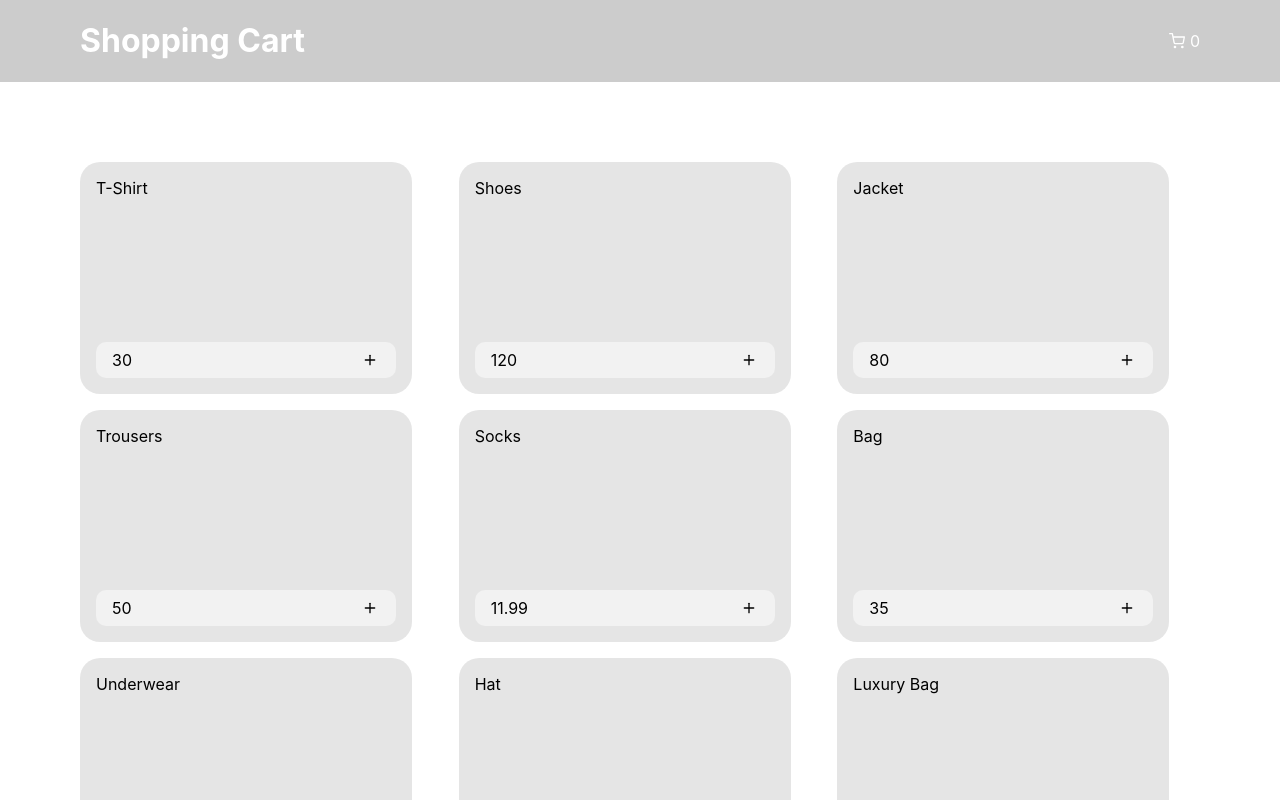
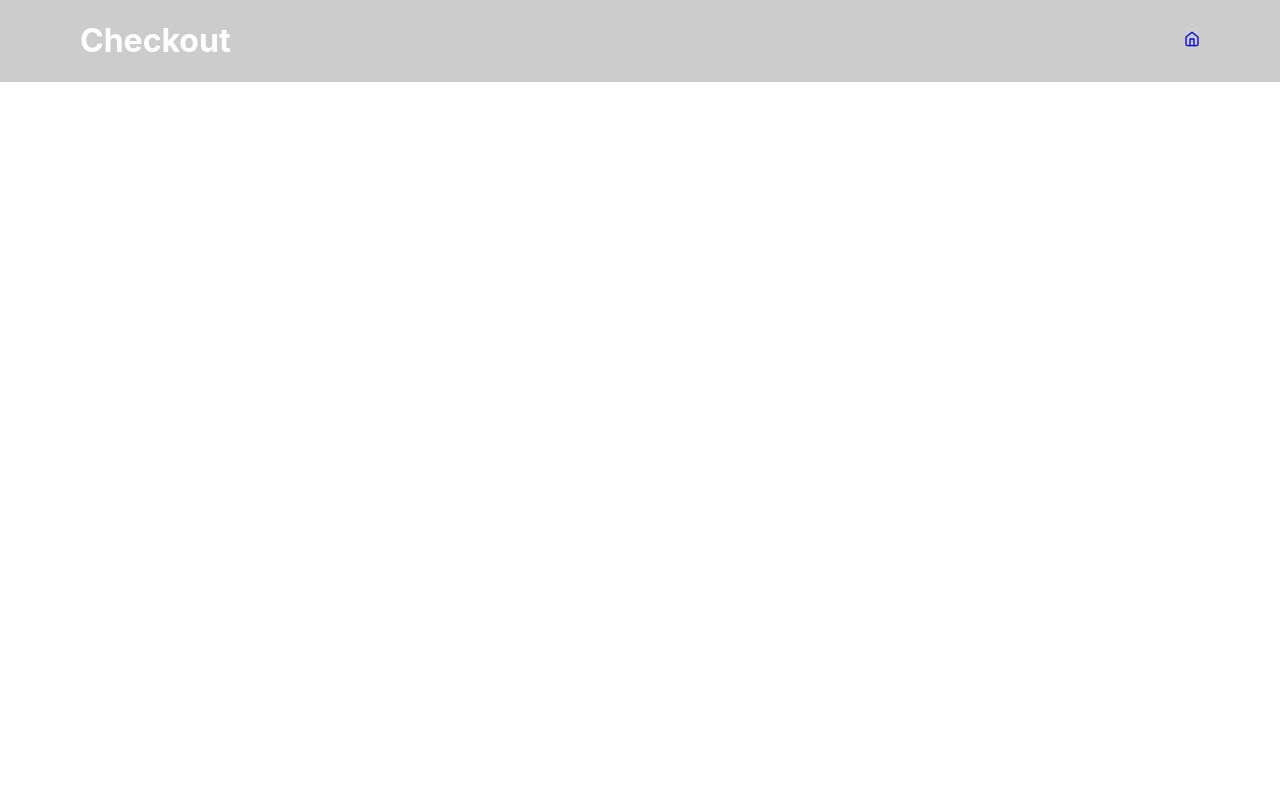
Before and after one commit to ibahm/Shopping-Cart-ContextAPI, a React (Create React App) app: page /Pages/Checkout in a window 1280 px wide. Shown: the top 800 px of the page. Built offline with nearby package versions, Linux system fonts and the light colour scheme.

Commit message:
New Components to handle the checkout page
- Implemented context api to pass the state up to checkout page and components

```diff
--- a/package.json
+++ b/package.json
@@ -9,6 +9,7 @@
     "react": "^18.2.0",
     "react-dom": "^18.2.0",
     "react-icons": "^4.4.0",
+    "react-router-dom": "^6.3.0",
     "react-scripts": "5.0.1",
     "web-vitals": "^2.1.4"
   },
--- a/src/App.js
+++ b/src/App.js
@@ -6,10 +6,10 @@ import { CartProvider } from "./context/CartContext";
 const App = () => {
   return (
     <div className="container">
-      <CartProvider>
+
         <NavBar/>
         <ItemList/>
-      </CartProvider>
+
     </div>
   );
 }
--- /dev/null
+++ b/src/Pages/Checkout.js
@@ -0,0 +1,18 @@
+import React, { useContext } from "react";
+import {FiHome} from "react-icons/fi";
+import { Link } from "react-router-dom";
+
+const Checkout = () => {
+    return (
+        <>
+           <div className="nav-bar">
+                <h1>Checkout</h1>
+                    <Link to="/">
+                        <FiHome/>
+                    </Link>
+            </div>
+        </>
+    )
+}
+
+export default Checkout;
--- a/src/components/Item.js
+++ b/src/components/Item.js
@@ -14,7 +14,7 @@ const Item = ({name, price}) => {
         <div className="item">
             <span >{name}</span>
             <div className="item-footer">
-                <span className="item-price">{price}</span>
+                <span className="item-price">£{price}</span>
                 <FiPlus className="cart-add"onClick={CartAdd}/>
             </div>
         </div>
--- a/src/components/NavBar.js
+++ b/src/components/NavBar.js
@@ -1,6 +1,7 @@
 import React, {useContext} from "react";
 import {FiShoppingCart} from "react-icons/fi";
 import { CartContext } from "../context/CartContext";
+import { Link } from "react-router-dom";
 
 const NavBar = () => {
     // Call the cart state and store the length of it in a variable
@@ -10,10 +11,10 @@ const NavBar = () => {
     return(
         <div className="nav-bar">
             <h1>Shopping Cart</h1>
-            <div className="nav-bar-cart">
+            <Link to="./Pages/Checkout"><div className="nav-bar-cart">
                 <FiShoppingCart className="nav-cartbtn"/>
                 <span>{total}</span>
-            </div>
+            </div></Link>
         </div>
     );
 }
--- a/src/context/CartContext.js
+++ b/src/context/CartContext.js
@@ -4,8 +4,8 @@ export const CartContext = createContext();
 
 /**
  * CartContext State
- * We do not need to create a 'Cart' array as the state will hold the item objects for us.
- * Using a useState hook, we can create a function that updates the state and pass the cart through the provider to it's children.
+ * We do not need to create an initial Cart array as the state will hold the item objects for us with useState hook
+ * Using useState, we can create a function that updates the state and pass the cart through the provider to it's children.
  */
 
 export function CartProvider({children}) {
--- a/src/index.css
+++ b/src/index.css
@@ -27,7 +27,11 @@ code {
 
 .nav-bar-cart{
   display: flex;
+  justify-content: center;
   align-items: center;
+  border-radius: 20px;
+  padding: 10px;
+  transition: all 0.2s ease 0s;
 }
 
 .nav-cartbtn{
@@ -50,27 +54,41 @@ code {
   height: 200px;
   width: 300px;
   padding: 1rem;
+  transition: all 0.2s ease 0s;
+}
+
+.item:hover, .nav-bar-cart:hover {
+  transform: scale(1.1);
+  background-color: rgba(0,0,0,0.2);
+}
+
+.nav-bar-cart:hover {
+  cursor: pointer;
 }
 
 .item-footer {
   display: flex;
   justify-content: space-between;
   align-items: center;
-  background-color: rgba(255, 255, 255, 0.473);
+  background-color: rgba(255, 255, 255, 0.4);
   border-radius: 10px;
   padding: 0.5rem 1rem;
+  box-shadow: 1px 1px rgba(0,0,0,0.3);
+  transition: all 0.2s ease 0s;
 }
 
-.cart-add{
+.cart-add {
   border-radius: 20px;
   padding: 2px;
+  transition: all 0.2s ease 0s;
 }
 
 .cart-add:hover {
+  transform: scale(1.15);
   background-color: rgba(0,0,0, 0.1);
   cursor: pointer;
 }
 
 .cart-add:active {
-  transform: scale(1.1);
+  transform: scale(1.2);
 }
--- a/src/index.js
+++ b/src/index.js
@@ -1,9 +1,17 @@
 import React from 'react';
 import ReactDOM from 'react-dom/client';
+import { BrowserRouter, Routes, Route } from 'react-router-dom';
 import './index.css';
 import App from './App';
+import Checkout from './Pages/Checkout';
+import {CartProvider } from './context/CartContext';
 
 const root = ReactDOM.createRoot(document.getElementById('root'));
 root.render(
-    <App />
+    <BrowserRouter>
+        <Routes>
+            <Route path="/" element={<CartProvider><App/></CartProvider>}/>
+            <Route path="/Pages/Checkout" element={<CartProvider><Checkout/></CartProvider>}/>
+        </Routes>
+    </BrowserRouter>
 );
```
Also changed, not shown: src/components/CheckoutItem.js (added, +11 -0 lines), src/components/CheckoutList.js (added, +13 -0 lines), 1 other file (tests, documents, lock files or other folders).
